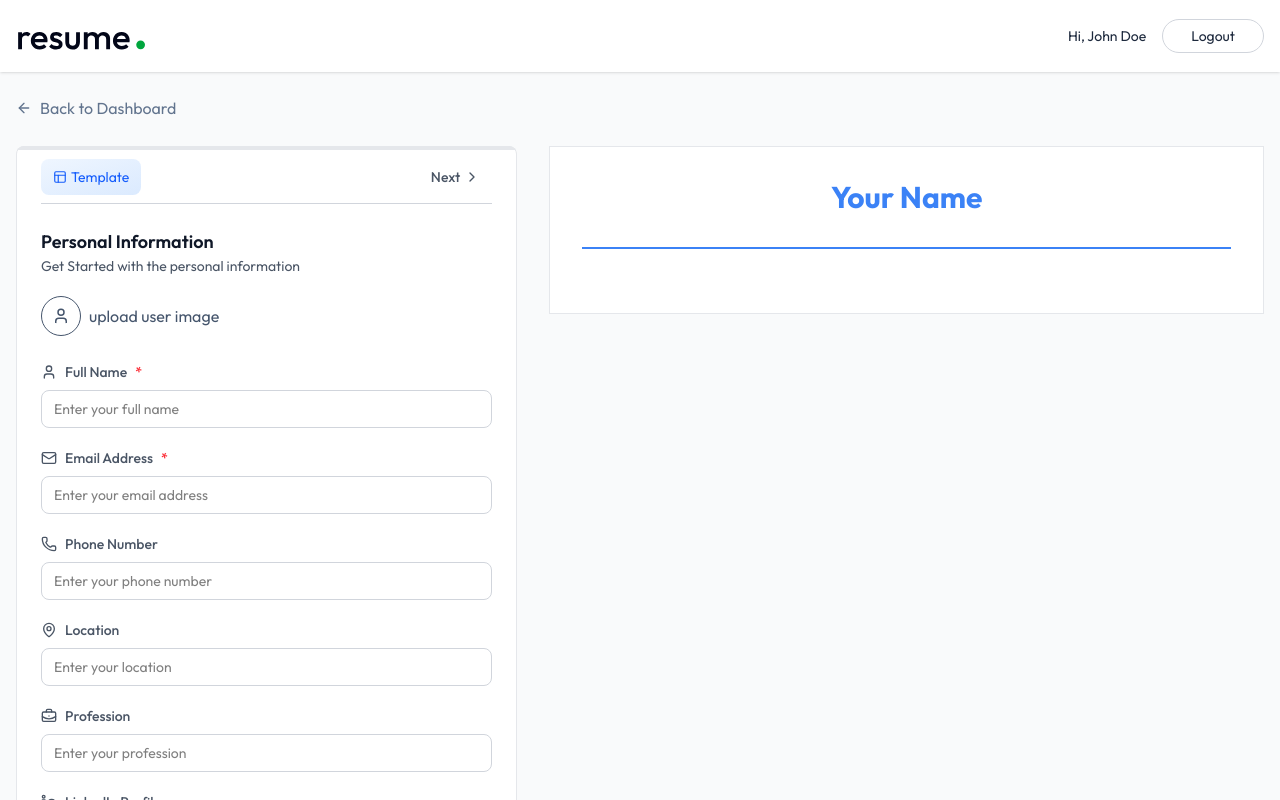
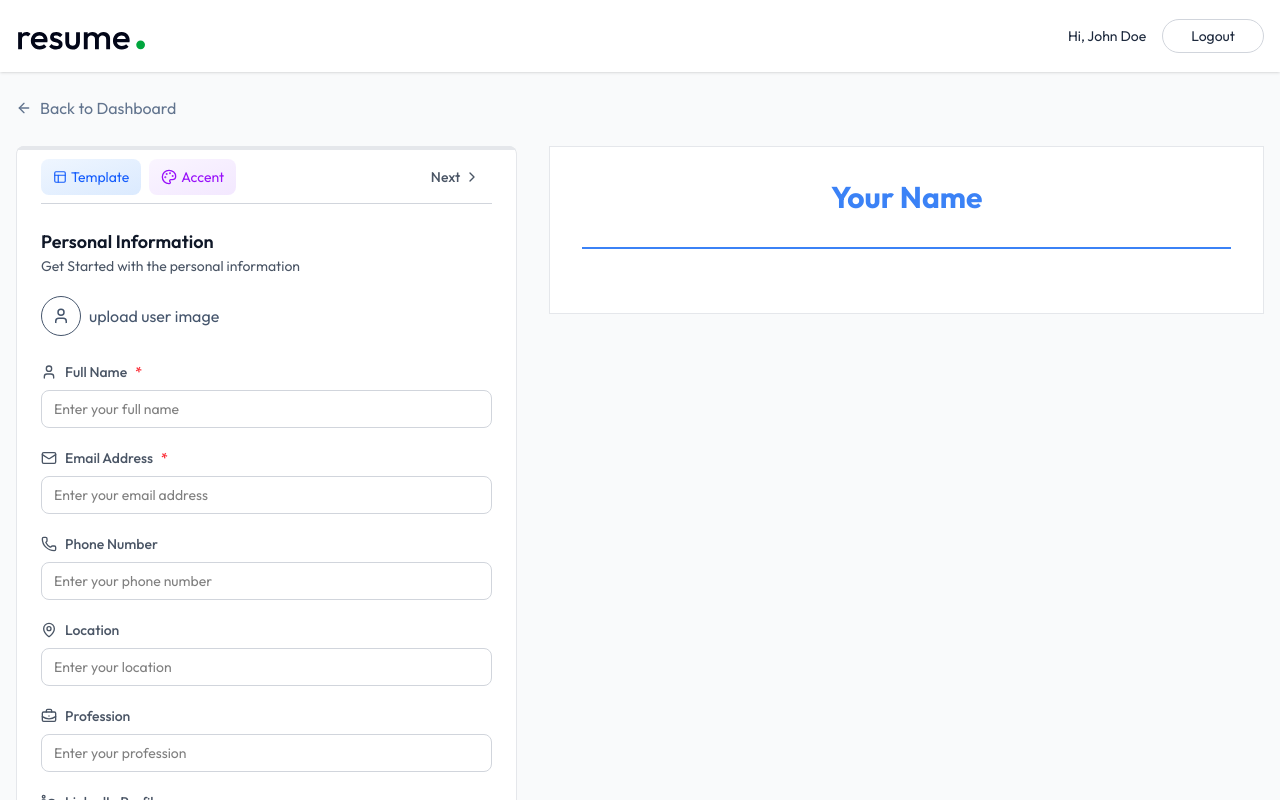
Before and after one commit to Subhodeep77/Resume-Builder, a React (Vite) app in the folder client/: page /app/builder/1 in a window 1280 px wide. Shown: the top 800 px of the page. Built offline with nearby package versions, Linux system fonts and the light colour scheme.

Commit message:
Frontend update

```diff
--- a/client/src/components/ColorPicker.jsx
+++ b/client/src/components/ColorPicker.jsx
@@ -23,7 +23,7 @@ const ColorPicker = ({selectedColor, onChange}) => {
         {isOpen && (
             <div className='grid grid-cols-4 w-60 gap-2 absolute top-full left-0 right-0 p-3 mt-2 z-10 bg-white rounded-md border border-gray-200 shadow-sm'>
                 {colors.map((color) => (
-                    <div key={color.value} className='relative cursor-pointer group flex flex-col' onClick={() => {onChange(color.value)}}>
+                    <div key={color.value} className='relative cursor-pointer group flex flex-col' onClick={() => {onChange(color.value); setIsOpen(false)}}>
                         <div className='w-12 h-12 rounded-full border-2 border-transparent group-hover:border-black/25 transition-colors' style={{backgroundColor: color.value}}>
                         </div>
                         {selectedColor === color.value && (
--- a/client/src/pages/ResumeBuilder.jsx
+++ b/client/src/pages/ResumeBuilder.jsx
@@ -15,6 +15,7 @@ import {
 import PersonalInfoForm from "../components/PersonalInfoForm";
 import ResumePreview from "../components/ResumePreview";
 import TemplateSelector from "../components/TemplateSelector";
+import ColorPicker from "../components/ColorPicker";
 const ResumeBuilder = () => {
   const { resumeId } = useParams();
   const [resumeData, setResumeData] = useState({
@@ -87,6 +88,7 @@ const ResumeBuilder = () => {
               <div className="flex justify-between items-center mb-6 border-b border-gray-300 py-1">
                 <div className="flex items-center gap-2">
                   <TemplateSelector selectedTemplate={resumeData.template} onChange={(template) => setResumeData(prev => ({...prev, template}))} />
+                  <ColorPicker selectedColor={resumeData.accent_color} onChange={(color) => setResumeData(prev => ({...prev, accent_color: color}))}/>
                 </div>
                 <div className="flex items-center">
                   {activeSectionIndex !== 0 && (
```
